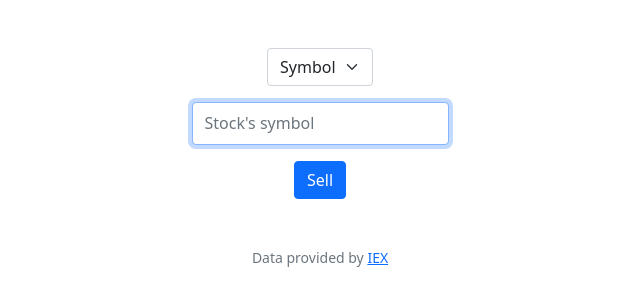
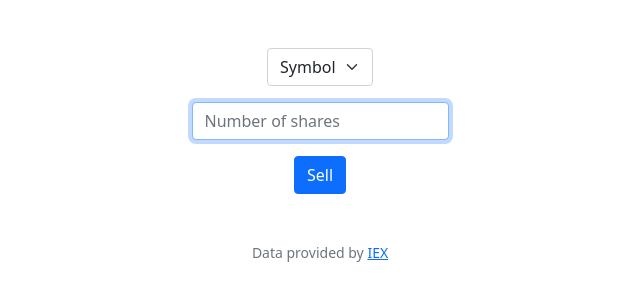
Before and after one commit to nadziejapio/python, a Flask app: template finance/templates/sell.html in a window 1280 px wide. Shown: the part 66-372 px from the top of the page, without its empty margins (320-960 px from the left). Run offline with Flask 2, Linux system fonts and the light colour scheme; the template is opened without the code that fills it, so the values that code supplies are empty; some libraries are stand-ins or nearby versions.

Commit message:
Sun, Nov 6, 2022, 1:11 AM +00:00

```diff
--- a/finance/templates/sell.html
+++ b/finance/templates/sell.html
@@ -15,7 +15,7 @@
             </select>
         </div>
         <div class="mb-3">
-            <input autocomplete="off" autofocus class="form-control mx-auto w-auto" id="symbol" name="symbol" placeholder="Stock's symbol" type="text">
+            <input autocomplete="off" autofocus class="form-control mx-auto w-auto" id="shares" name="shares" placeholder="Number of shares" type="int">
         </div>
         <button class="btn btn-primary" type="submit">Sell</button>
     </form>
```
